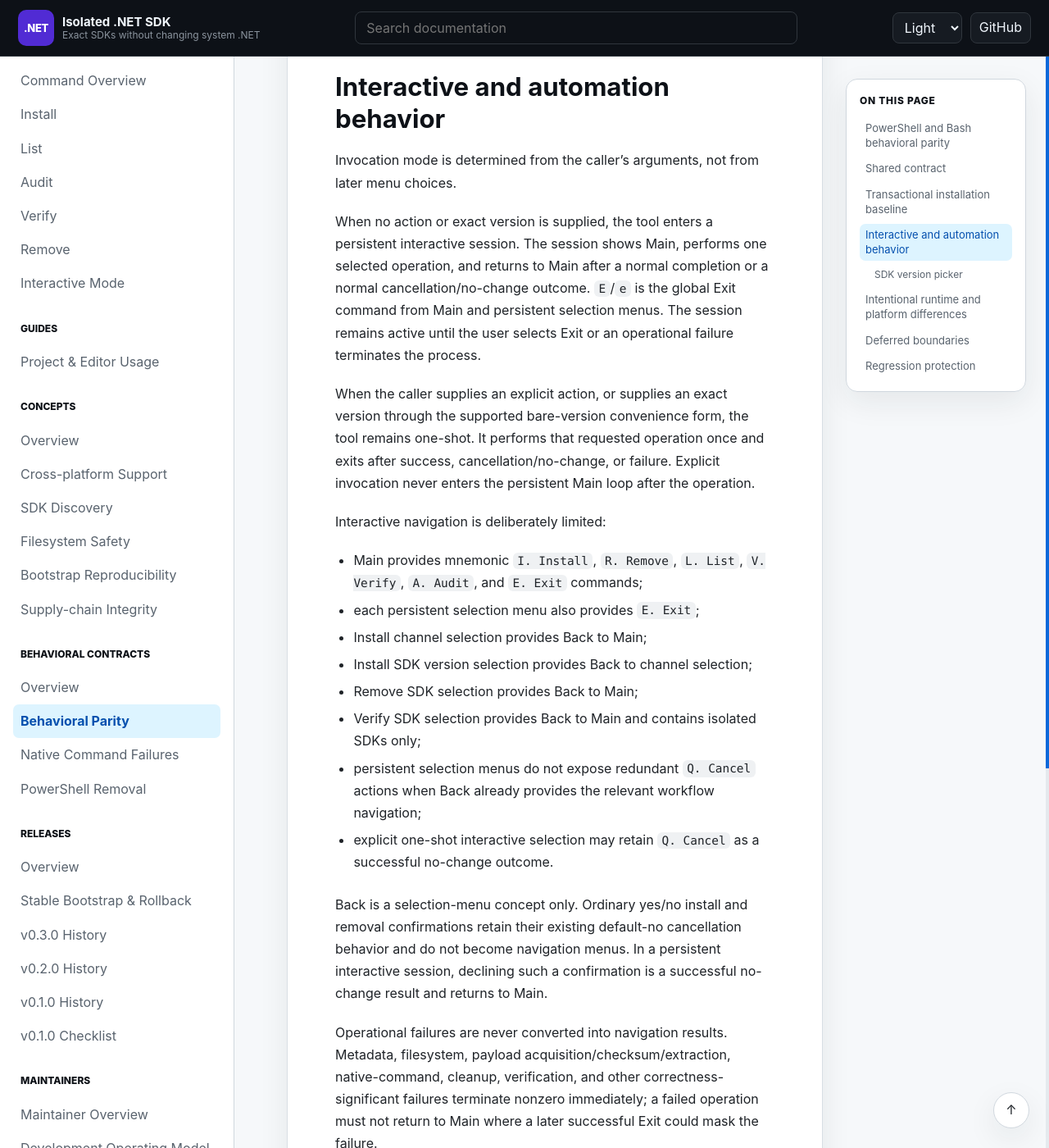
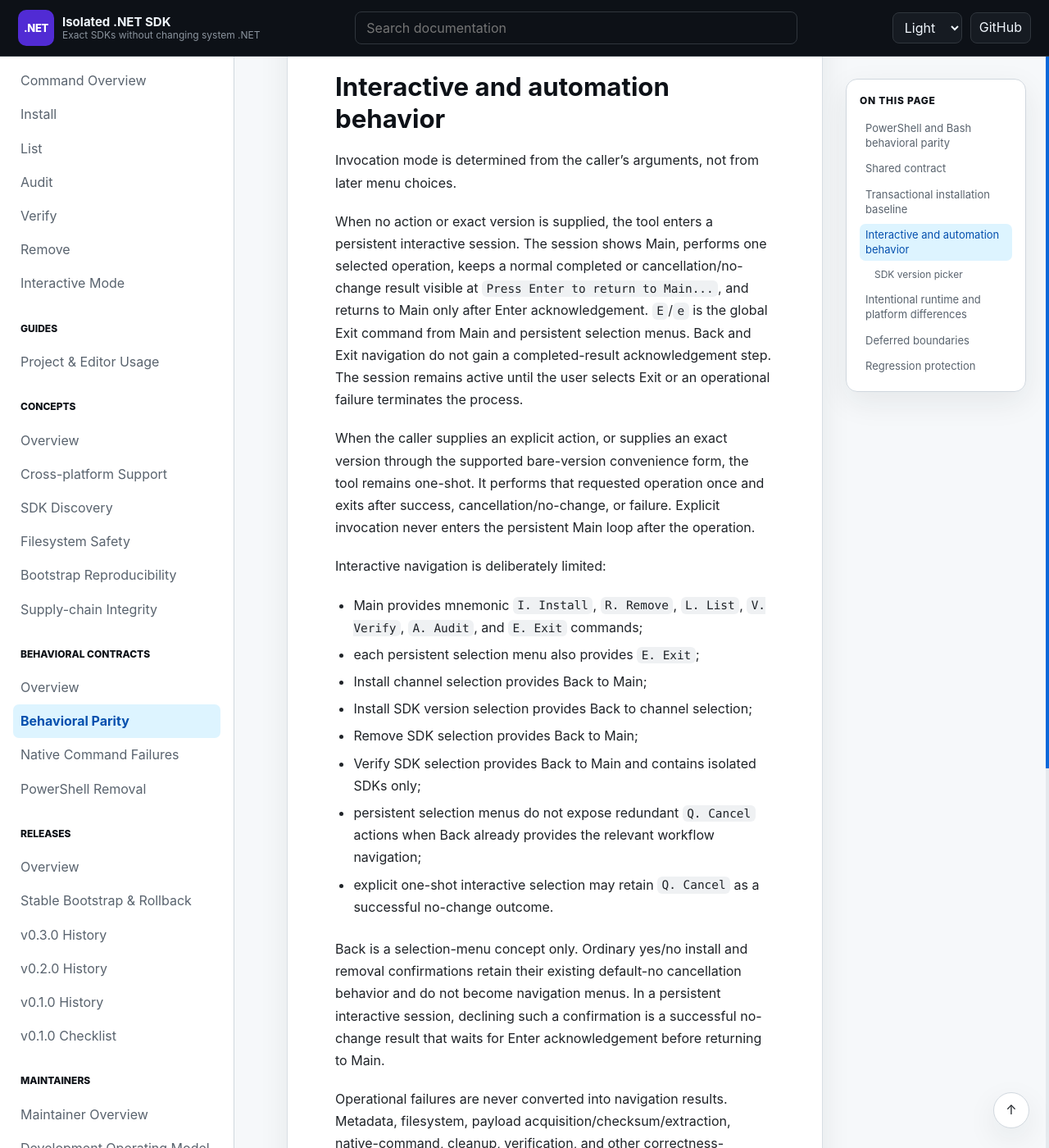
Before and after one commit to infoconex/isolated-dotnet-sdk, a Jekyll site: the page built from docs/contracts/behavioral-parity.md, in a window 1280 px wide and 1400 px high, scrolled down 5423 px. Shown: the whole window at 82% size. Built offline with Jekyll 4.4.1, drawn with Linux system fonts in a browser that asks for light colours; our own code applies the rules of GitHub Pages for plain Markdown files.

Commit message:
docs: define acknowledgement interaction contract

```diff
--- a/docs/contracts/behavioral-parity.md
+++ b/docs/contracts/behavioral-parity.md
@@ -56,7 +56,7 @@
 
 Invocation mode is determined from the caller's arguments, not from later menu choices.
 
-When no action or exact version is supplied, the tool enters a persistent interactive session. The session shows Main, performs one selected operation, and returns to Main after a normal completion or a normal cancellation/no-change outcome. `E`/`e` is the global Exit command from Main and persistent selection menus. The session remains active until the user selects Exit or an operational failure terminates the process.
+When no action or exact version is supplied, the tool enters a persistent interactive session. The session shows Main, performs one selected operation, keeps a normal completed or cancellation/no-change result visible at `Press Enter to return to Main...`, and returns to Main only after Enter acknowledgement. `E`/`e` is the global Exit command from Main and persistent selection menus. Back and Exit navigation do not gain a completed-result acknowledgement step. The session remains active until the user selects Exit or an operational failure terminates the process.
 
 When the caller supplies an explicit action, or supplies an exact version through the supported bare-version convenience form, the tool remains one-shot. It performs that requested operation once and exits after success, cancellation/no-change, or failure. Explicit invocation never enters the persistent Main loop after the operation.
 
@@ -71,7 +71,7 @@
 - persistent selection menus do not expose redundant `Q. Cancel` actions when Back already provides the relevant workflow navigation;
 - explicit one-shot interactive selection may retain `Q. Cancel` as a successful no-change outcome.
 
-Back is a selection-menu concept only. Ordinary yes/no install and removal confirmations retain their existing default-no cancellation behavior and do not become navigation menus. In a persistent interactive session, declining such a confirmation is a successful no-change result and returns to Main.
+Back is a selection-menu concept only. Ordinary yes/no install and removal confirmations retain their existing default-no cancellation behavior and do not become navigation menus. In a persistent interactive session, declining such a confirmation is a successful no-change result that waits for Enter acknowledgement before returning to Main.
 
 Operational failures are never converted into navigation results. Metadata, filesystem, payload acquisition/checksum/extraction, native-command, cleanup, verification, and other correctness-significant failures terminate nonzero immediately; a failed operation must not return to Main where a later successful Exit could mask the failure.
 
```
Also changed, not shown: docs/commands/install.md (+1 -1 lines), docs/commands/list.md (+1 -1 lines).
